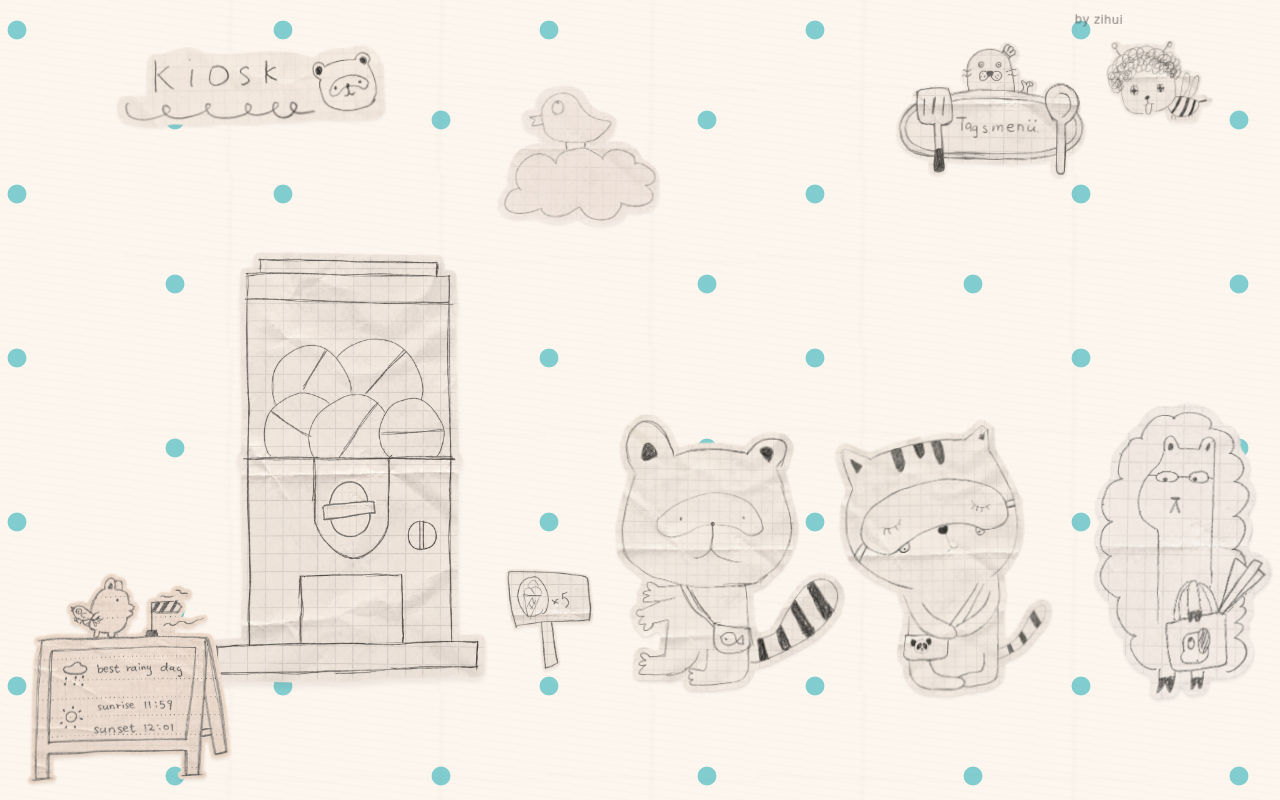
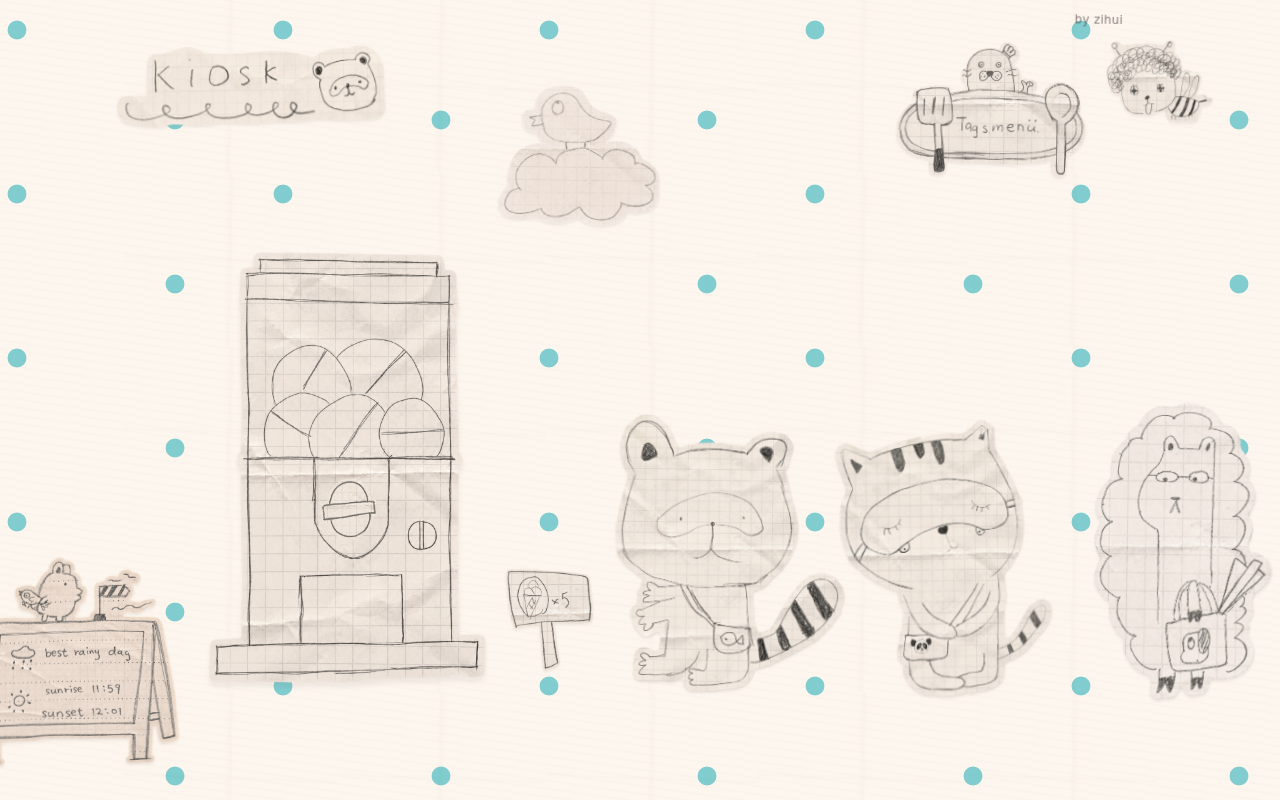
Before and after one commit to eclaircrumb/gachapon, a Next.js app in the folder gachapon/: page / in a window 1280 px wide. Built offline with nearby package versions, Linux system fonts and the light colour scheme.

Commit message:
Update weather sign position in globals.css
Adjusted positioning of the weather sign element.

```diff
--- a/gachapon/app/globals.css
+++ b/gachapon/app/globals.css
@@ -72,8 +72,8 @@ a { -webkit-tap-highlight-color: transparent; }
 .art-bird { top: 10.0%; left: 36.0%; width: 15.8%; }
 .art-bee { top: 4.5%; left: 95.0%; width: 10.8%; }
 .art-weather-sign {
-  top: 71%;
-  left: -10%;
+  top: 69%;
+  left: -15%;
   z-index: 4;
   width: 20.5%;
 }
```
